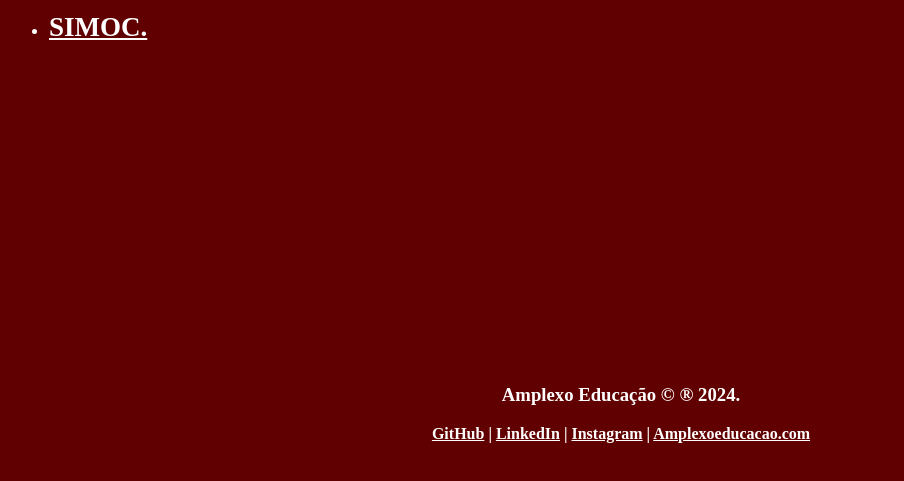
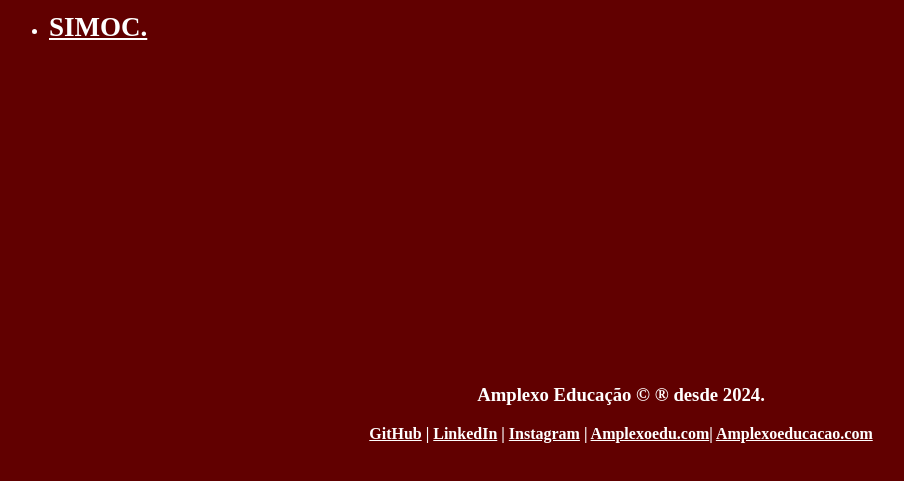
Before and after one commit to amplexoedu/amplexoedu.github.io, a plain HTML site: page index.html in a window 1280 px wide. Shown: the part 141-622 px from the top of the page, without its empty margins (19-923 px from the left). Drawn offline with Linux system fonts and the light colour scheme.

Commit message:
Update index.html

```diff
--- a/index.html
+++ b/index.html
@@ -12,8 +12,8 @@
   <ul><li><h2><a href="./SIMOC"><b>SIMOC.</b></a></h2></li></ul>
 
   <footer>
-    <h3><b>Amplexo Educação © ® 2024.</b></h3>
-    <p><b><a href="https://github.com/amplexoedu/amplexoedu.github.io.git">GitHub</a> | <a href="https://www.linkedin.com/company/amplexo-educa%C3%A7%C3%A3o/">LinkedIn</a> | <a href="https://www.instagram.com/amplexoedu">Instagram</a> | <a href="https://www.amplexoeducacao.com">Amplexoeducacao.com</a>
+    <h3><b>Amplexo Educação © ® desde 2024.</b></h3>
+    <p><b><a href="https://github.com/amplexoedu/amplexoedu.github.io.git">GitHub</a> | <a href="https://www.linkedin.com/company/amplexo-educa%C3%A7%C3%A3o/">LinkedIn</a> | <a href="https://www.instagram.com/amplexoedu">Instagram</a> | <a href="https://www.amplexoedu.com">Amplexoedu.com</a>| <a href="https://www.amplexoeducacao.com">Amplexoeducacao.com</a>
     </b></p>
   </footer>
 </body>
```
